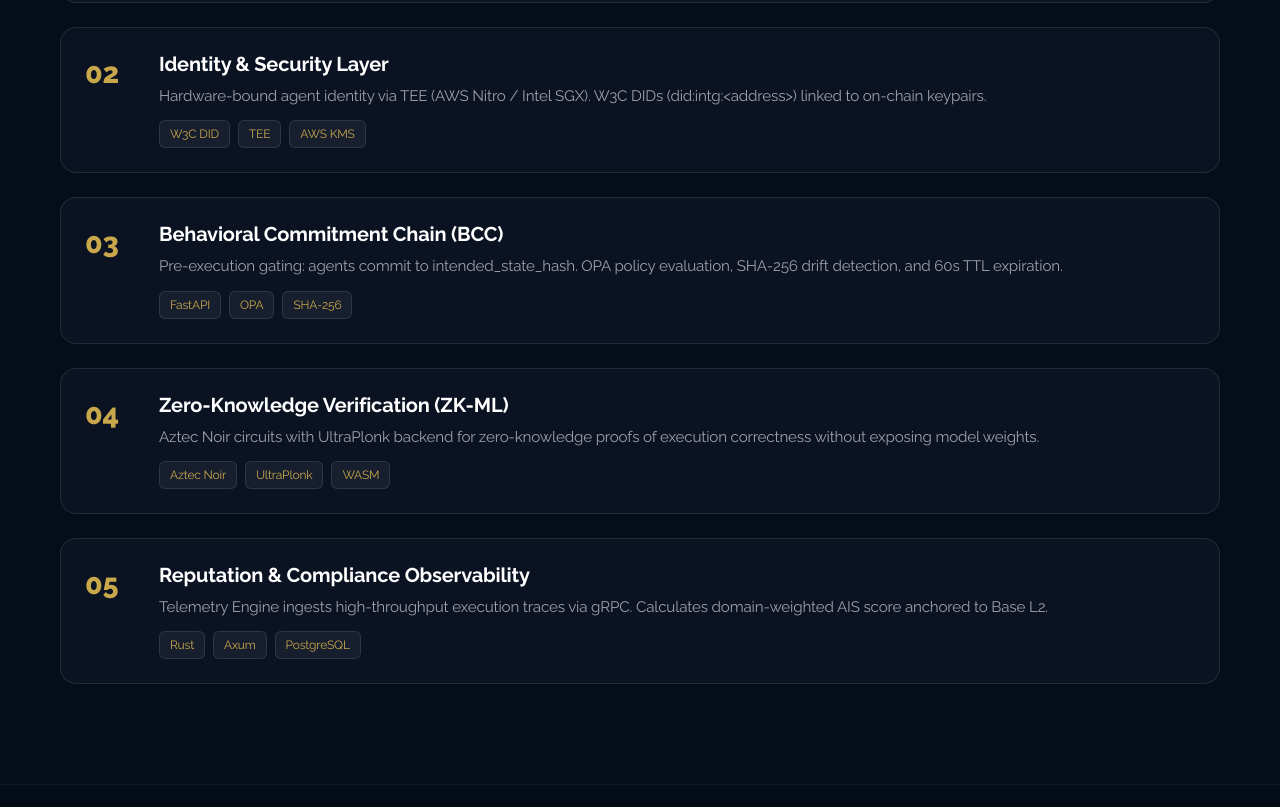
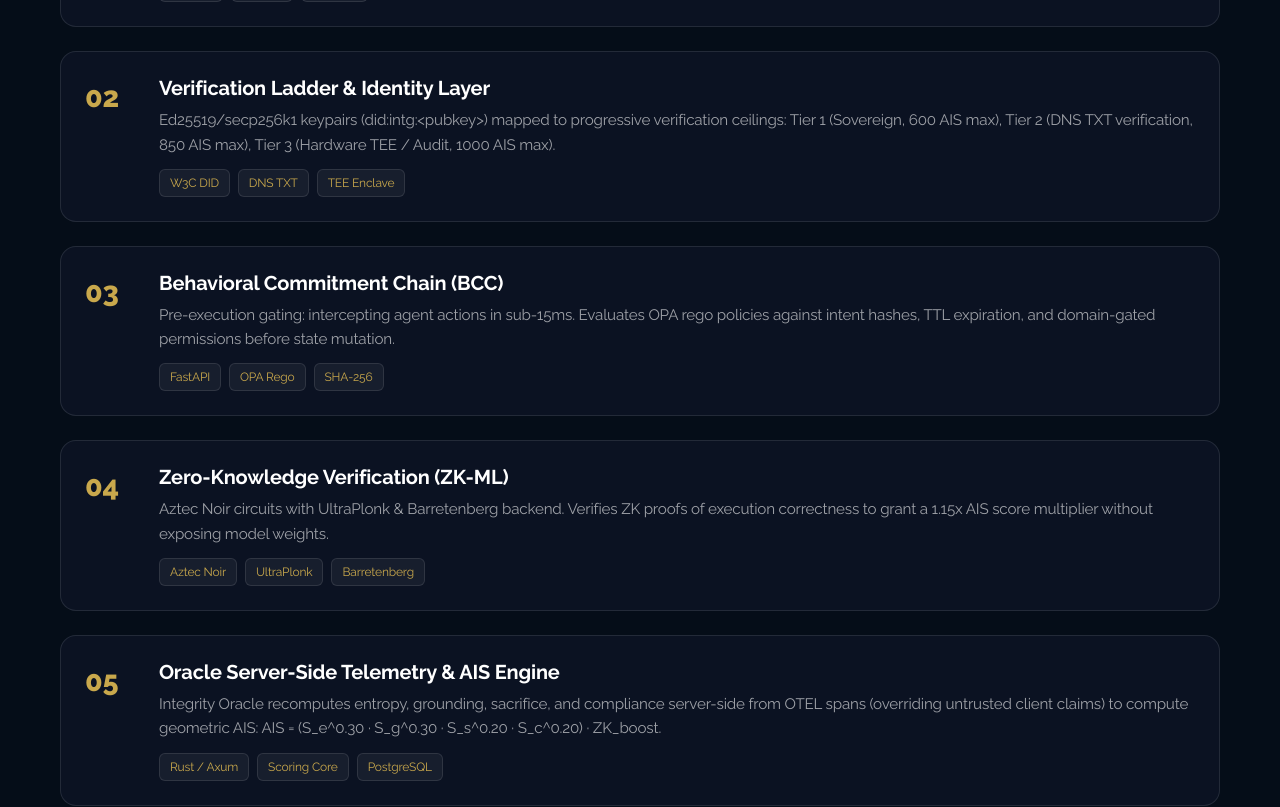
Before and after one commit to XibalbaTechSol/integrity-console, a React (Vite) app in the folder integrity-dashboard/: page / in a window 1280 px wide. Shown: the part 5180-5987 px from the top of the page. Built offline with nearby package versions, Linux system fonts and the light colour scheme; no server answers; a web font is replaced by a local one.

Commit message:
feat(dashboard): synchronize landing page technical specs with latest oracle & verification ladder updates

```diff
--- a/integrity-dashboard/src/components/landing/CoreFeatures.tsx
+++ b/integrity-dashboard/src/components/landing/CoreFeatures.tsx
@@ -182,11 +182,11 @@
 
                 <div style={{ display: 'flex', flexDirection: 'column', gap: '24px' }}>
                     {[
-                        { num: '01', title: 'On-Chain Settlement Layer', desc: 'Base L2 as primary settlement chain. Smart contracts (SovereignAgent.sol, ReputationRegistry.sol) manage identity, verification, and AIS anchoring.', tags: ['Base L2', 'Solidity', 'Foundry'] },
-                        { num: '02', title: 'Identity & Security Layer', desc: 'Hardware-bound agent identity via TEE (AWS Nitro / Intel SGX). W3C DIDs (did:intg:<address>) linked to on-chain keypairs.', tags: ['W3C DID', 'TEE', 'AWS KMS'] },
-                        { num: '03', title: 'Behavioral Commitment Chain (BCC)', desc: 'Pre-execution gating: agents commit to intended_state_hash. OPA policy evaluation, SHA-256 drift detection, and 60s TTL expiration.', tags: ['FastAPI', 'OPA', 'SHA-256'] },
-                        { num: '04', title: 'Zero-Knowledge Verification (ZK-ML)', desc: 'Aztec Noir circuits with UltraPlonk backend for zero-knowledge proofs of execution correctness without exposing model weights.', tags: ['Aztec Noir', 'UltraPlonk', 'WASM'] },
-                        { num: '05', title: 'Reputation & Compliance Observability', desc: 'Telemetry Engine ingests high-throughput execution traces via gRPC. Calculates domain-weighted AIS score anchored to Base L2.', tags: ['Rust', 'Axum', 'PostgreSQL'] }
+                        { num: '01', title: 'On-Chain Settlement Layer', desc: 'Base L2 primary settlement chain with smart contracts (SovereignAgent.sol, ReputationRegistry.sol) for cryptographic identity, verification, and state anchoring.', tags: ['Base L2', 'Solidity', 'Foundry'] },
+                        { num: '02', title: 'Verification Ladder & Identity Layer', desc: 'Ed25519/secp256k1 keypairs (did:intg:<pubkey>) mapped to progressive verification ceilings: Tier 1 (Sovereign, 600 AIS max), Tier 2 (DNS TXT verification, 850 AIS max), Tier 3 (Hardware TEE / Audit, 1000 AIS max).', tags: ['W3C DID', 'DNS TXT', 'TEE Enclave'] },
+                        { num: '03', title: 'Behavioral Commitment Chain (BCC)', desc: 'Pre-execution gating: intercepting agent actions in sub-15ms. Evaluates OPA rego policies against intent hashes, TTL expiration, and domain-gated permissions before state mutation.', tags: ['FastAPI', 'OPA Rego', 'SHA-256'] },
+                        { num: '04', title: 'Zero-Knowledge Verification (ZK-ML)', desc: 'Aztec Noir circuits with UltraPlonk & Barretenberg backend. Verifies ZK proofs of execution correctness to grant a 1.15x AIS score multiplier without exposing model weights.', tags: ['Aztec Noir', 'UltraPlonk', 'Barretenberg'] },
+                        { num: '05', title: 'Oracle Server-Side Telemetry & AIS Engine', desc: 'Integrity Oracle recomputes entropy, grounding, sacrifice, and compliance server-side from OTEL spans (overriding untrusted client claims) to compute geometric AIS: AIS = (S_e^0.30 · S_g^0.30 · S_s^0.20 · S_c^0.20) · ZK_boost.', tags: ['Rust / Axum', 'Scoring Core', 'PostgreSQL'] }
                     ].map((step) => (
                         <div key={step.num} style={{ background: 'rgba(15,23,42,0.6)', border: '1px solid rgba(255,255,255,0.1)', borderRadius: '16px', padding: '24px', display: 'flex', gap: '24px', alignItems: 'flex-start', flexDirection: isMobile ? 'column' : 'row' }}>
                             <div style={{ fontSize: '1.8rem', fontWeight: 900, color: 'var(--gold)', minWidth: '50px' }}>{step.num}</div>
```
